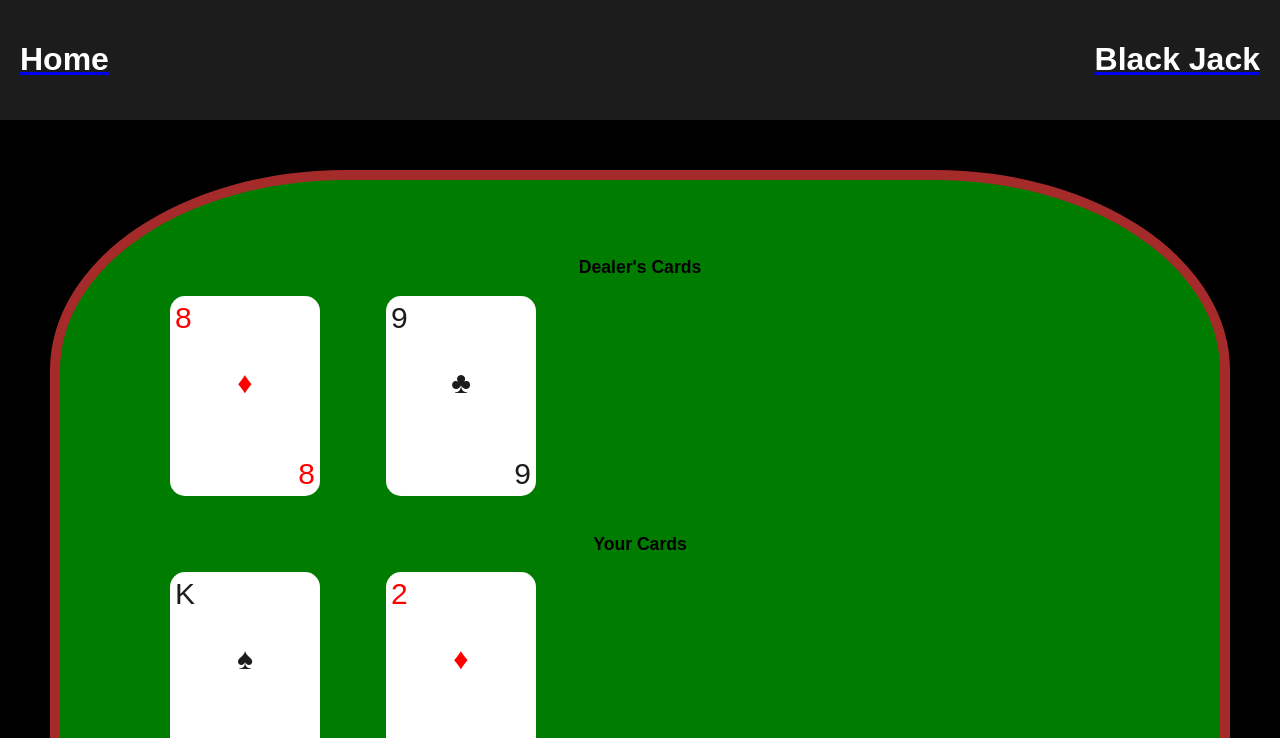
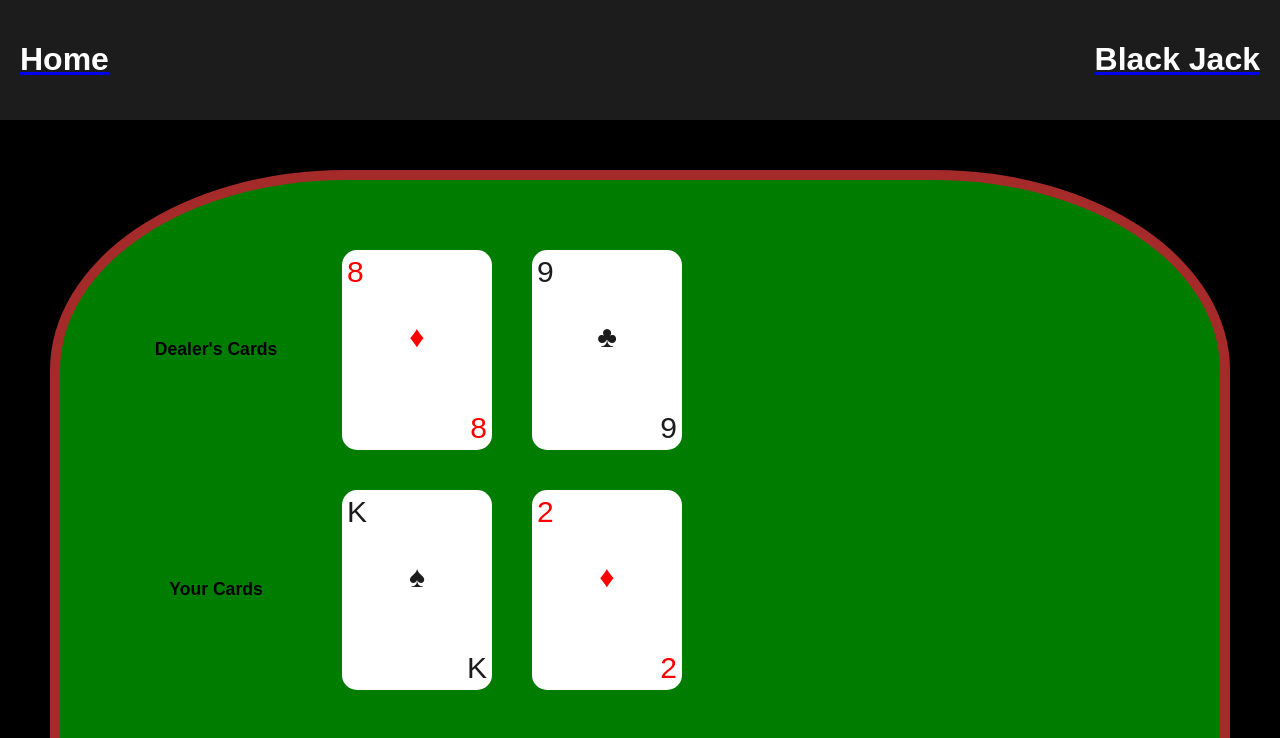
Before and after one commit to austdobe/blackJack, a React (Create React App) app: page /#/game in a window 1280 px wide. Shown: the top 738 px of the page. Built offline with nearby package versions, Linux system fonts and the light colour scheme.

Commit message:
adjusting grid layout for cards

```diff
--- a/src/components/Cards/Cards.styles.js
+++ b/src/components/Cards/Cards.styles.js
@@ -2,6 +2,8 @@ import styled from 'styled-components';
 import cardBack from '../../images/cardBackground.jpg'
 
 export const Wrapper = styled.div `
+    display: inline-block;
+    margin: 20px;
     color: var(--darkGrey);
     background: var(--white);
     border-radius: 15px;
@@ -29,6 +31,7 @@ export const Content = styled.div `
     border-radius: 15px;
     position: relative;
     font-size: 30px;
+    vertical-align: middle;
 
     .topRank{
         position: absolute;
--- a/src/components/Grid/Grid.styles.js
+++ b/src/components/Grid/Grid.styles.js
@@ -1,26 +1,46 @@
 import styled from "styled-components";
 
 export const Wrapper = styled.div `
-    max-width: 1000px;
-    margin: 0 auto;
-    padding: 10px 30px;
-    text-align: center;
+    display: grid;
+    grid-template-columns:repeat(auto-fill, minmax(200px, 1fr));
+    grid-template-rows: auto;
+    grid-auto-flow: row;
+    justify-content: space-evenly;
+    justify-items: center;
+    align-content: space-evenly;
+    align-items: center;
+    box-sizing: border-box;
+    width: 100%;
+    height: 100%;
+
+
+
+
+
+
+
 
     @media screen and (max-width: 760px){
-        padding: 0 20px;
+        display: block;
+        text-align: center;
+
     }
 
 `;
 
 export const Content = styled.div `
-    display: grid;
-    grid-template-columns: repeat(auto-fill, minmax(150px, 200px));
-    grid-gap: 1rem;
+    box-sizing: border-box;
+    height: fit-content;
+    width: fit-content;
+    display: inline-flex;
+    margin: auto;
 
     @media screen and (max-width: 760px){
-        grid-template-columns: repeat(auto-fill, minmax(75px, 100px));
-        grid-gap: 1rem;
+        flex-wrap: wrap ;
+
     }
 
 
+
+
 `;
```
